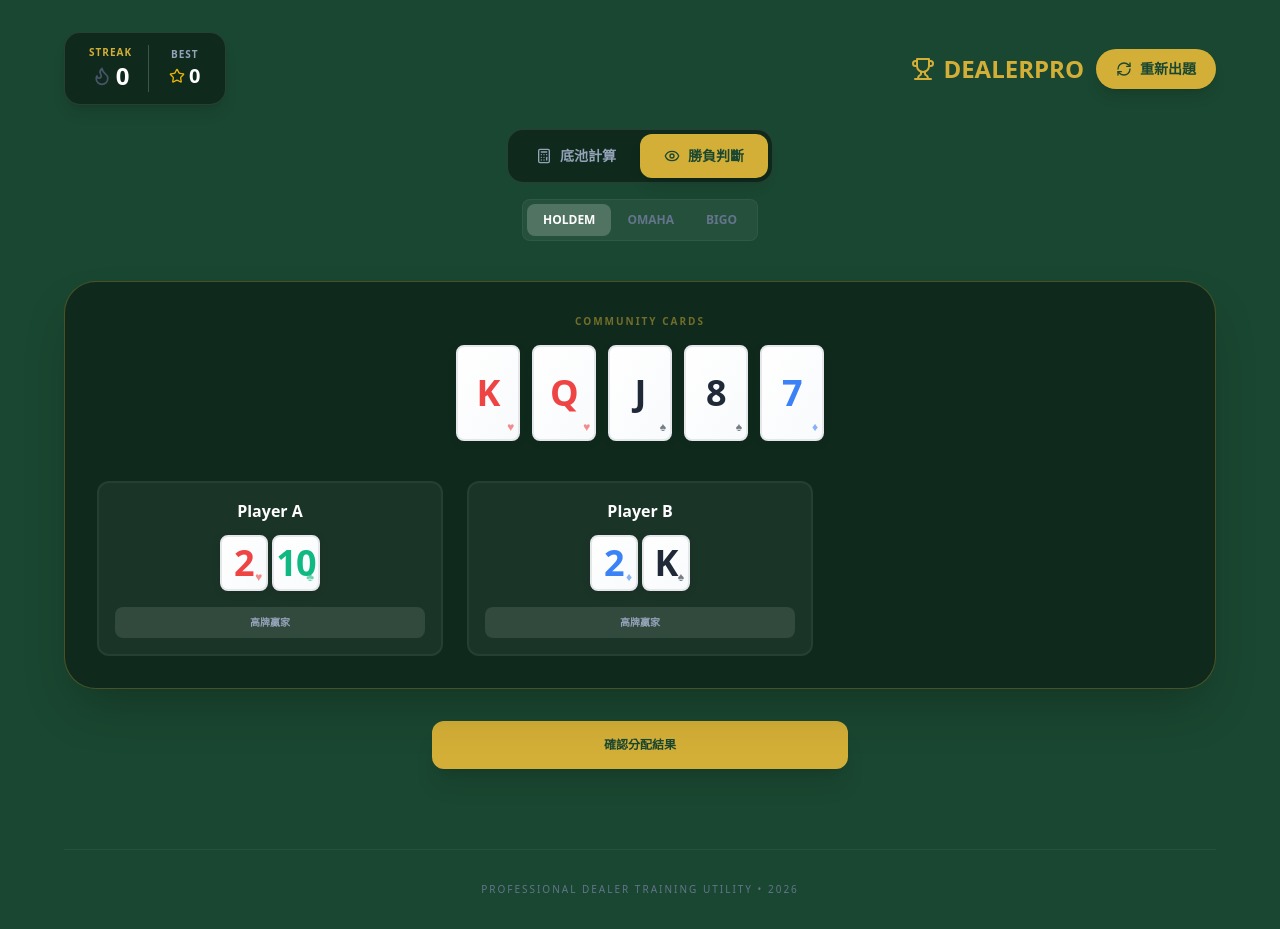
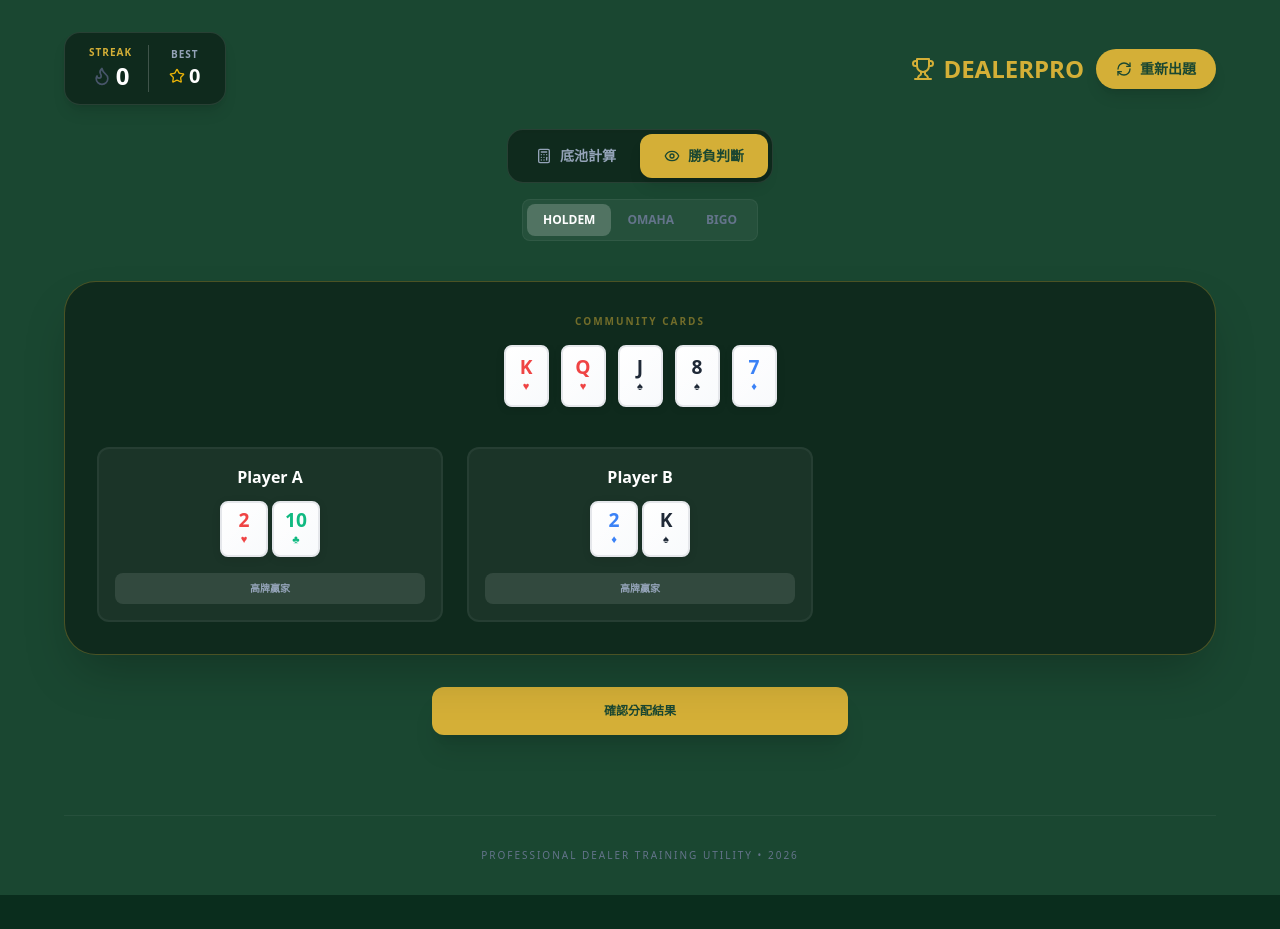
Before and after one commit to Leon-cypher/dealerpractice, a React (Vite) app: page / in a window 1280 px wide. Both pictures are taken after a click on the button "勝負判斷". After the commit the page ends 895 px from the top, so only its background shows below. Built offline with nearby package versions, Linux system fonts and the light colour scheme; the HTML template or start-up script is replaced by a standard one.

Commit message:
UI: use pure CSS from original project for 100% card style accuracy

```diff
--- a/src/App.tsx
+++ b/src/App.tsx
@@ -17,44 +17,28 @@ const PokerCard: React.FC<{ card: PokerLogic.Card; hidden?: boolean; className?:
     return (
       <div
         style={style}
-        className={cn("w-10 h-14 sm:w-12 sm:h-18 md:w-16 md:h-24 bg-slate-900 border-2 border-slate-700 rounded-lg md:rounded-xl shadow-lg flex items-center justify-center relative", className)}
+        className={cn("poker-card-custom bg-slate-900 border-slate-700", className)}
       >
-        <div className="text-slate-700 font-black text-xl md:text-2xl font-serif">?</div>
+        <div className="text-slate-700 font-black text-xl">?</div>
       </div>
     );
   }
-
-  const suitConfigs: Record<string, { color: string, symbol: string }> = {
-    'spades': { color: 'text-[#1f2937]', symbol: '♠' },
-    'hearts': { color: 'text-[#ef4444]', symbol: '♥' },
-    'diamonds': { color: 'text-[#3b82f6]', symbol: '♦' },
-    'clubs': { color: 'text-[#10b981]', symbol: '♣' }
-  };
-
-  const config = suitConfigs[card.suit];
 
   return (
     <div
       style={style}
       className={cn(
-        "w-10 h-14 sm:w-12 sm:h-18 md:w-16 md:h-24 rounded-lg flex flex-col items-center justify-center relative overflow-hidden transition-all border-2 border-[#e5e7eb] shadow-[0_2px_8px_rgba(0,0,0,0.1)]",
-        "bg-gradient-to-br from-[#ffffff] to-[#f8fafc]",
+        "poker-card-custom",
+        card.suit,
         className
       )}
     >
-      {/* 頂部光澤 (::before) */}
-      <div className="absolute inset-0 bg-gradient-to-br from-white/30 to-transparent pointer-events-none"></div>
-
-      {/* 內容佈局 */}
-      <div className={cn("relative z-10 font-[900] tracking-tighter flex flex-col items-center", config.color)}>
-        <div className="text-xl sm:text-2xl md:text-4xl leading-none select-none">
-          {card.rank}
-        </div>
-      </div>
-
-      {/* 右下角微小花色 */}
-      <div className={cn("absolute bottom-1 right-1 opacity-60 font-bold text-[8px] md:text-xs", config.color)}>
-        {config.symbol}
+      <div className="poker-card-rank">{card.rank}</div>
+      <div className="poker-card-suit">
+        {card.suit === 'spades' && '♠'}
+        {card.suit === 'hearts' && '♥'}
+        {card.suit === 'diamonds' && '♦'}
+        {card.suit === 'clubs' && '♣'}
       </div>
     </div>
   );
--- a/src/index.css
+++ b/src/index.css
@@ -3,5 +3,74 @@
 @tailwind utilities;
 
 :root {
-  background-color: #1a4731;
+  --poker-green: #0a2d1d;
+  --poker-gold: #c9a050;
 }
+
+body {
+  margin: 0;
+  background-color: var(--poker-green);
+  color: white;
+  -webkit-font-smoothing: antialiased;
+}
+
+/* 複製自 omaha_hilo_calculator 的原始 CSS */
+.poker-card-custom {
+    width: 45px;
+    height: 62px;
+    background: linear-gradient(135deg, #ffffff, #f8fafc);
+    border: 2px solid #e5e7eb;
+    border-radius: 8px;
+    display: flex;
+    flex-direction: column;
+    align-items: center;
+    justify-content: center;
+    font-weight: 900;
+    font-size: 14px;
+    cursor: pointer;
+    transition: all 0.3s ease;
+    box-shadow: 0 2px 8px rgba(0, 0, 0, 0.1);
+    position: relative;
+    overflow: hidden;
+    color: inherit;
+}
+
+.poker-card-custom::before {
+    content: '';
+    position: absolute;
+    top: 0;
+    left: 0;
+    right: 0;
+    bottom: 0;
+    background: linear-gradient(135deg, rgba(255,255,255,0.3), transparent);
+    pointer-events: none;
+}
+
+.poker-card-custom.spades { color: #1f2937 !important; }
+.poker-card-custom.hearts { color: #ef4444 !important; }
+.poker-card-custom.diamonds { color: #3b82f6 !important; }
+.poker-card-custom.clubs { color: #10b981 !important; }
+
+.poker-card-rank {
+    font-size: 1.2rem;
+    line-height: 1;
+    z-index: 10;
+}
+
+.poker-card-suit {
+    font-size: 0.7rem;
+    margin-top: 2px;
+    z-index: 10;
+}
+
+/* 針對行動裝置微調尺寸，保持比例 */
+@media (max-width: 640px) {
+  .poker-card-custom {
+    width: 35px;
+    height: 48px;
+    font-size: 11px;
+  }
+  .poker-card-rank {
+    font-size: 0.9rem;
+  }
+}
```
